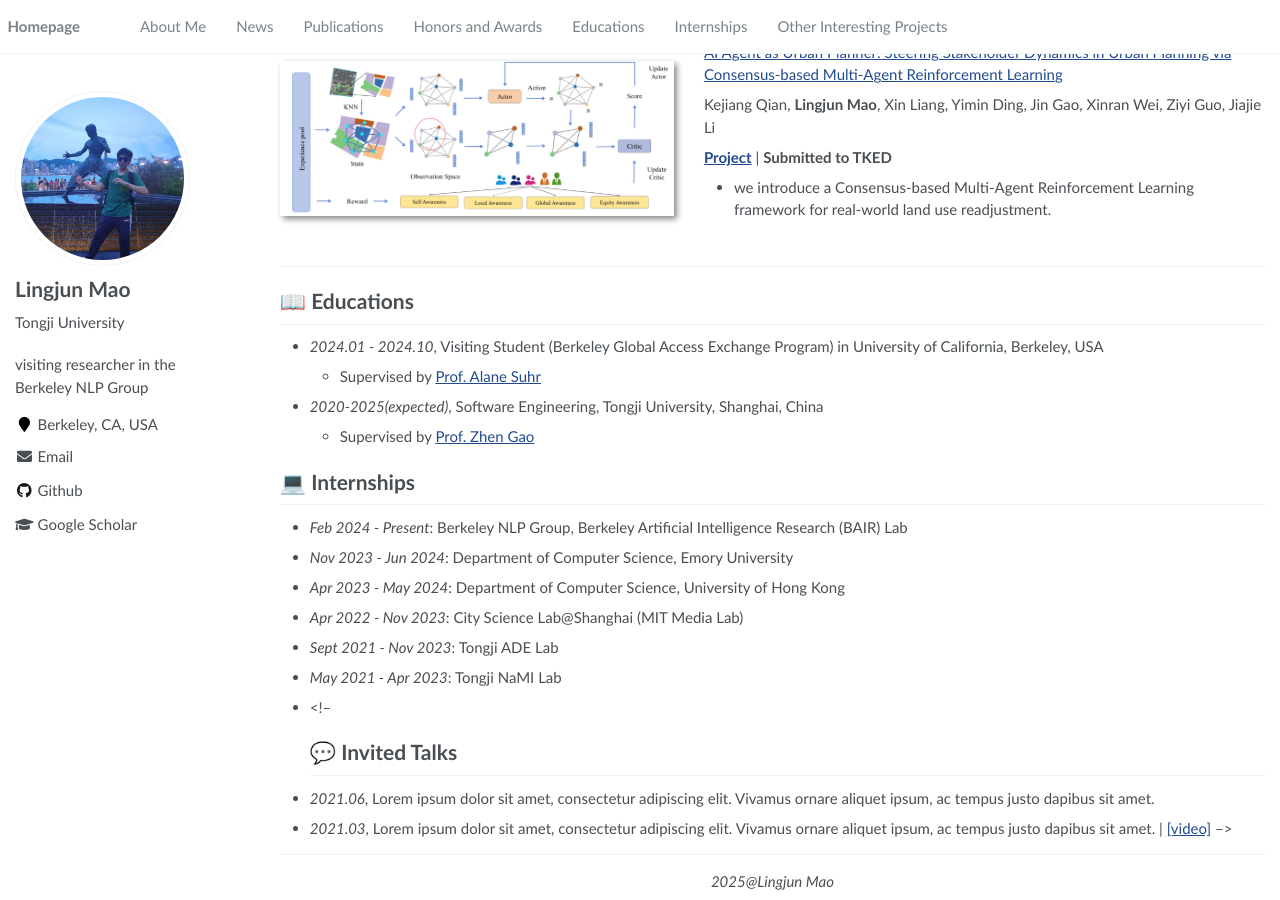
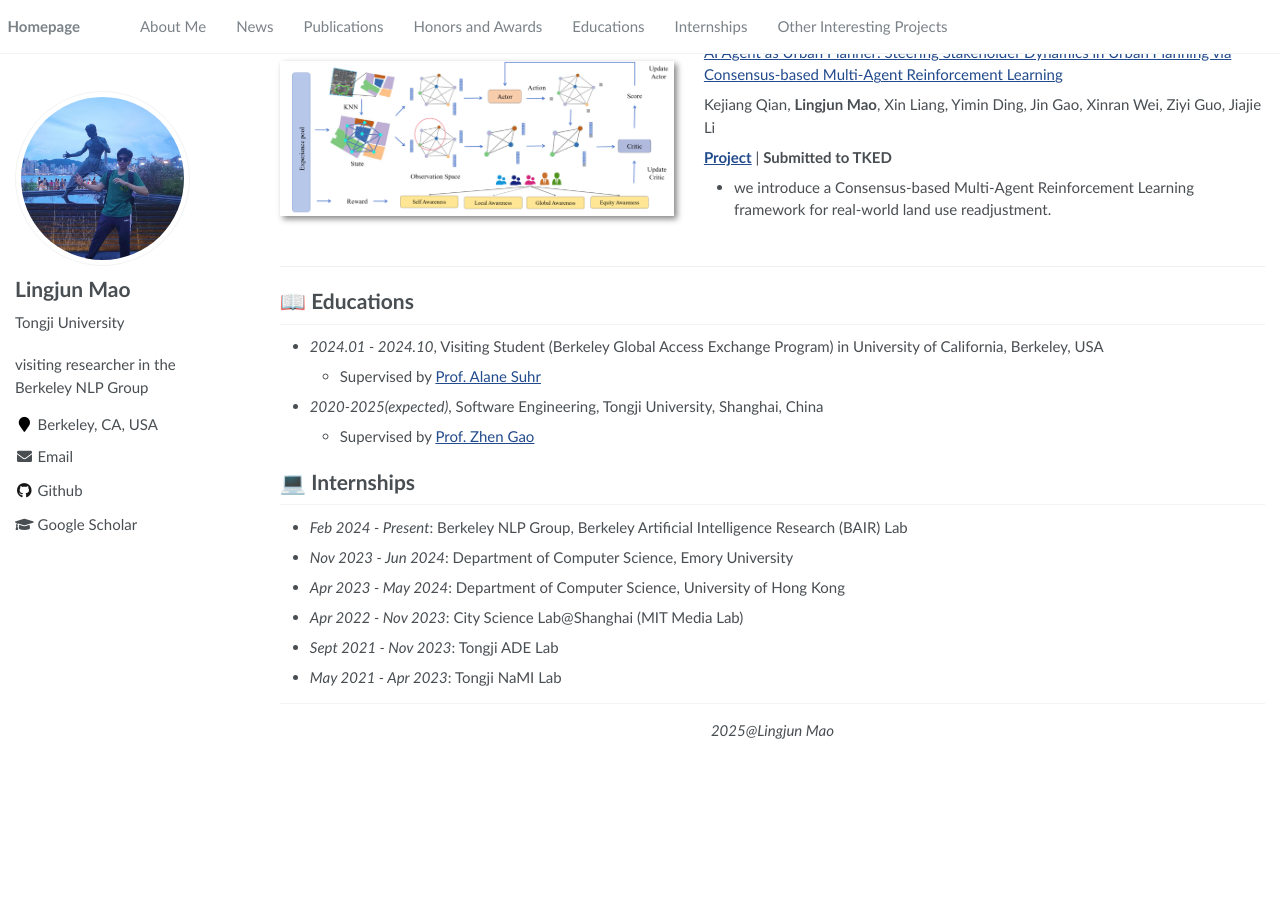
Before and after one commit to mao1207/mao1207.github.io, a Jekyll site: the page built from _pages/about.md, in a window 1280 px wide and 900 px high, scrolled down 2188 px. Built offline with Jekyll 4.4.1, drawn with Linux system fonts in a browser that asks for light colours; after the commit the page ends 2937 px from its top, so only the background shows below that.

Commit message:
feat: Update about.md

```diff
--- a/_pages/about.md
+++ b/_pages/about.md
@@ -133,12 +133,6 @@
 - *Apr 2022 - Nov 2023*: City Science Lab@Shanghai (MIT Media Lab)
 - *Sept 2021 - Nov 2023*: Tongji ADE Lab
 - *May 2021 - Apr 2023*: Tongji NaMI Lab
--
-<!--
-# 💬 Invited Talks
-- *2021.06*, Lorem ipsum dolor sit amet, consectetur adipiscing elit. Vivamus ornare aliquet ipsum, ac tempus justo dapibus sit amet.
-- *2021.03*, Lorem ipsum dolor sit amet, consectetur adipiscing elit. Vivamus ornare aliquet ipsum, ac tempus justo dapibus sit amet.  \| [\[video\]](https://github.com/)
--->
 
 ------
 
```
